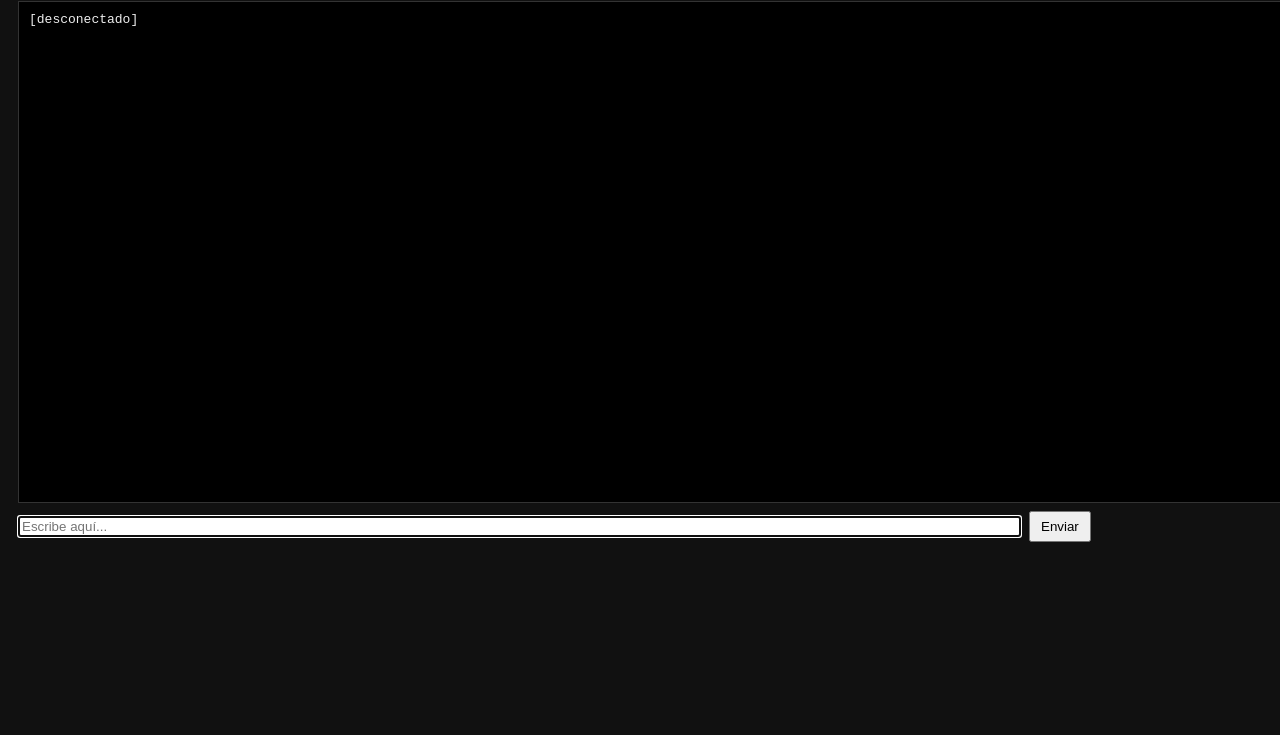
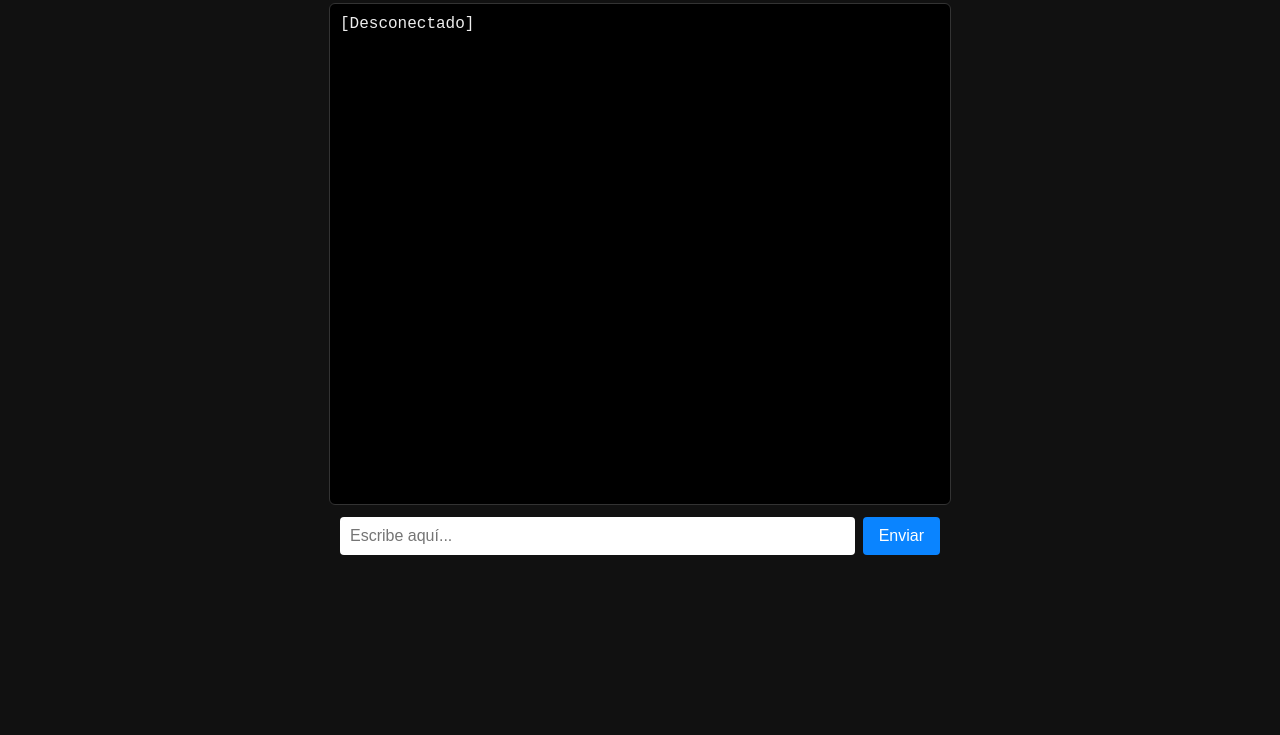
Before and after one commit to ismanogal/Proyecto_Berlin, a plain HTML site: page index.html in a window 1280 px wide. Shown: the part 65-800 px from the top of the page. Drawn offline with Linux system fonts and the light colour scheme.

Commit message:
Nuevo diseño web (html)

```diff
--- a/index.html
+++ b/index.html
@@ -1,16 +1,76 @@
-<!-- index.html -->
 <!doctype html>
-<html>
+<html lang="es">
 <head>
   <meta charset="utf-8" />
+  <meta name="viewport" content="width=device-width, initial-scale=1.0" />
   <title>Juego remoto (demo)</title>
   <style>
-body { font-family: monospace; background:#111; color:#eee; padding:10px; }
-#out { width:100%; height:60vh; background:#000; padding:10px; overflow:auto; border:1px solid #333; }
-#input { width:80%; }
-button { padding:6px 10px; }
-.row { margin-top:8px; }
-.line { white-space: pre-wrap; }
+    body {
+      font-family: monospace;
+      background: #111;
+      color: #eee;
+      padding: 16px;
+      margin: 0;
+      display: flex;
+      flex-direction: column;
+      align-items: center;
+      height: 100vh;
+      box-sizing: border-box;
+    }
+    h3 {
+      margin-bottom: 10px;
+      text-align: center;
+      font-size: 1.5em;
+    }
+    #out {
+      width: 100%;
+      max-width: 600px;
+      height: 60vh;
+      background: #000;
+      padding: 10px;
+      overflow-y: auto;
+      border: 1px solid #333;
+      border-radius: 6px;
+      font-size: 1rem;
+    }
+    .row {
+      width: 100%;
+      max-width: 600px;
+      display: flex;
+      margin-top: 12px;
+      gap: 8px;
+    }
+    #input {
+      flex: 1;
+      padding: 10px;
+      font-size: 1rem;
+      border-radius: 4px;
+      border: none;
+      outline: none;
+    }
+    button {
+      background: #0a84ff;
+      color: #fff;
+      border: none;
+      border-radius: 4px;
+      padding: 10px 16px;
+      font-size: 1rem;
+      cursor: pointer;
+      transition: background 0.2s;
+    }
+    button:hover {
+      background: #006be6;
+    }
+    .line {
+      white-space: pre-wrap;
+      margin-bottom: 4px;
+      line-height: 1.3;
+    }
+    @media (max-width: 600px) {
+      h3 { font-size: 1.2em; }
+      #out { font-size: 0.95rem; height: 50vh; }
+      #input, button { font-size: 1rem; padding: 12px; }
+    }
   </style>
 </head>
 <body>
@@ -26,7 +86,7 @@ const out = document.getElementById('out');
     const input = document.getElementById('input');
     const send = document.getElementById('send');
 
-function log(msg){
+    function log(msg) {
       const d = document.createElement('div');
       d.className = 'line';
       d.textContent = msg;
@@ -34,24 +94,25 @@ function log(msg){
       out.scrollTop = out.scrollHeight;
     }
 
-const proto = (location.protocol === 'https:') ? 'wss:' : 'ws:';
+    const proto = location.protocol === 'https:' ? 'wss:' : 'ws:';
     const wsUrl = proto + '//' + location.host + '/ws';
     const ws = new WebSocket(wsUrl);
 
-ws.onopen = () => log('[conectado]');
+    ws.onopen = () => log('[Conectado]');
     ws.onmessage = (e) => log(e.data);
-ws.onclose = () => log('[desconectado]');
+    ws.onclose = () => log('[Desconectado]');
 
-function sendInput(){
+    function sendInput() {
       const v = input.value.trim();
-  if(!v) return;
+      if (!v) return;
       ws.send(v);
       input.value = '';
+      input.focus();
     }
 
     send.addEventListener('click', sendInput);
     input.addEventListener('keydown', (e) => {
-  if(e.key === 'Enter') sendInput();
+      if (e.key === 'Enter') sendInput();
     });
   </script>
 </body>
```
Lines whose indentation alone changed are shown as unchanged.
